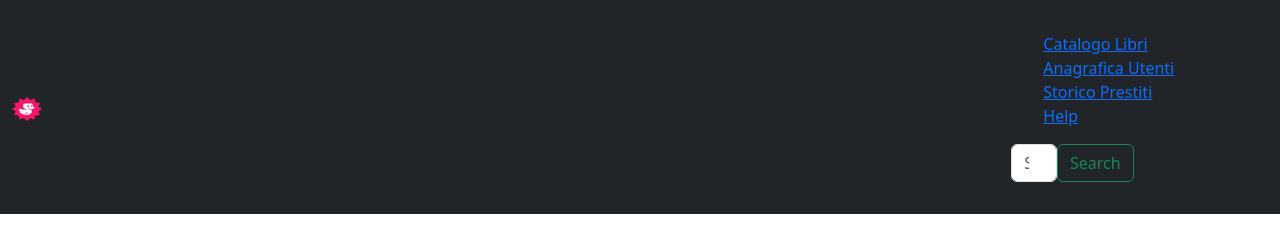
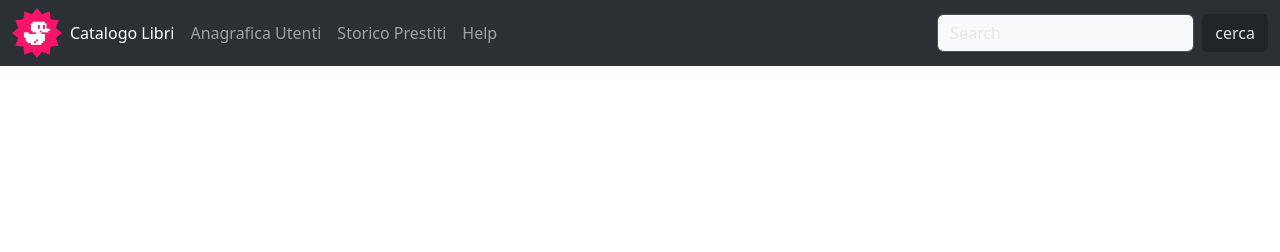
Before and after one commit to Sebastiano-Pizzata/html-css-bootstrap-dashboard, a plain HTML site: page index.html in a window 1280 px wide. Drawn offline with nearby package versions, Linux system fonts and the light colour scheme.

Commit message:
add: complete navbar

```diff
--- a/index.html
+++ b/index.html
@@ -11,46 +11,47 @@
 </head>
   <body>
     <header>
+      <nav class="navbar navbar-expand-lg bg-body-tertiary "data-bs-theme="dark">
+        <div class="container-fluid">
+          <a href="#">
+            <img width="50px" src="./img/img-4/duck.png" alt="duck">
+          </a>
+          <button class="navbar-toggler" type="button" data-bs-toggle="collapse" data-bs-target="#navbarSupportedContent" aria-controls="navbarSupportedContent" aria-expanded="false" aria-label="Toggle navigation">
+            <span class="navbar-toggler-icon"></span>
+          </button>
+          <div class="collapse navbar-collapse" id="navbarSupportedContent">
+            <ul class="navbar-nav me-auto mb-2 mb-lg-0">
+              <li class="nav-item">
+                <a class="nav-link active" aria-current="page" href="#">Catalogo Libri</a>
+              </li>
+              <li class="nav-item">
+                <a class="nav-link" href="#">Anagrafica Utenti</a>
+              </li>
+              <li class="nav-item">
+                <a class="nav-link" href="#">Storico Prestiti</a>
+              </li>
+              <li class="nav-item">
+                <a class="nav-link" href="#">Help</a>
+              </li>
 
-        <nav class="navbar navbar-expand-lg navbar-dark bg-dark">
-
-            <div class="container">
-              <a class="navbar-brand" href="#">
-                <img src="./img/img-4/duck.png" alt="duck" width="30" height="24">
-              </a>
-              <button class="navbar-toggler" type="button" data-bs-toggle="collapse" data-bs-target="#navbarToggleExternalContent" aria-controls="navbarToggleExternalContent" aria-expanded="false" aria-label="Toggle navigation">
-                <span class="navbar-toggler-icon"></span>
-              </button>
-            </div>
-             <div class="pos-f-t">
-        <div class="collapse navbar-collapse" id="navbarToggleExternalContent">
-          <div class="bg-dark p-4 d-flex flex-column">
-           <ul>
-            <li>
-              <a href="#">Catalogo Libri</a>
-            </li>
-            <li>
-              <a href="#">Anagrafica Utenti</a>
-            </li>
-            <li>
-              <a href="#">Storico Prestiti</a>
-            </li>
-            <li>
-              <a href="#">Help</a>
-            </li>
-           </ul>
-           <form class="form-inline my-0 my-lg-0 d-flex col-6">
-            <input class="form-control mr-sm-0" type="search" placeholder="Search">
-            <button class="btn btn-outline-success my-0 my-sm-0" type="submit">Search</button>
-          </form>
-
+            </ul>
+            <form class="d-flex" role="search">
+              <input class="form-control me-2 bg-light text-dark" type="search" placeholder="Search" aria-label="Search">
+              <button class="btn btn-outline bg-dark" type="submit">cerca</button>
+            </form>
           </div>
         </div>
+      </nav>
+    </header>
+    <main class="p-3">
+      <div class="container">
+        <div>
+
         </div>
-          </nav>
+        <div>
 
-    </header>
-    <main>
+        </div>
+      </div>
 
     </main>
 
```
